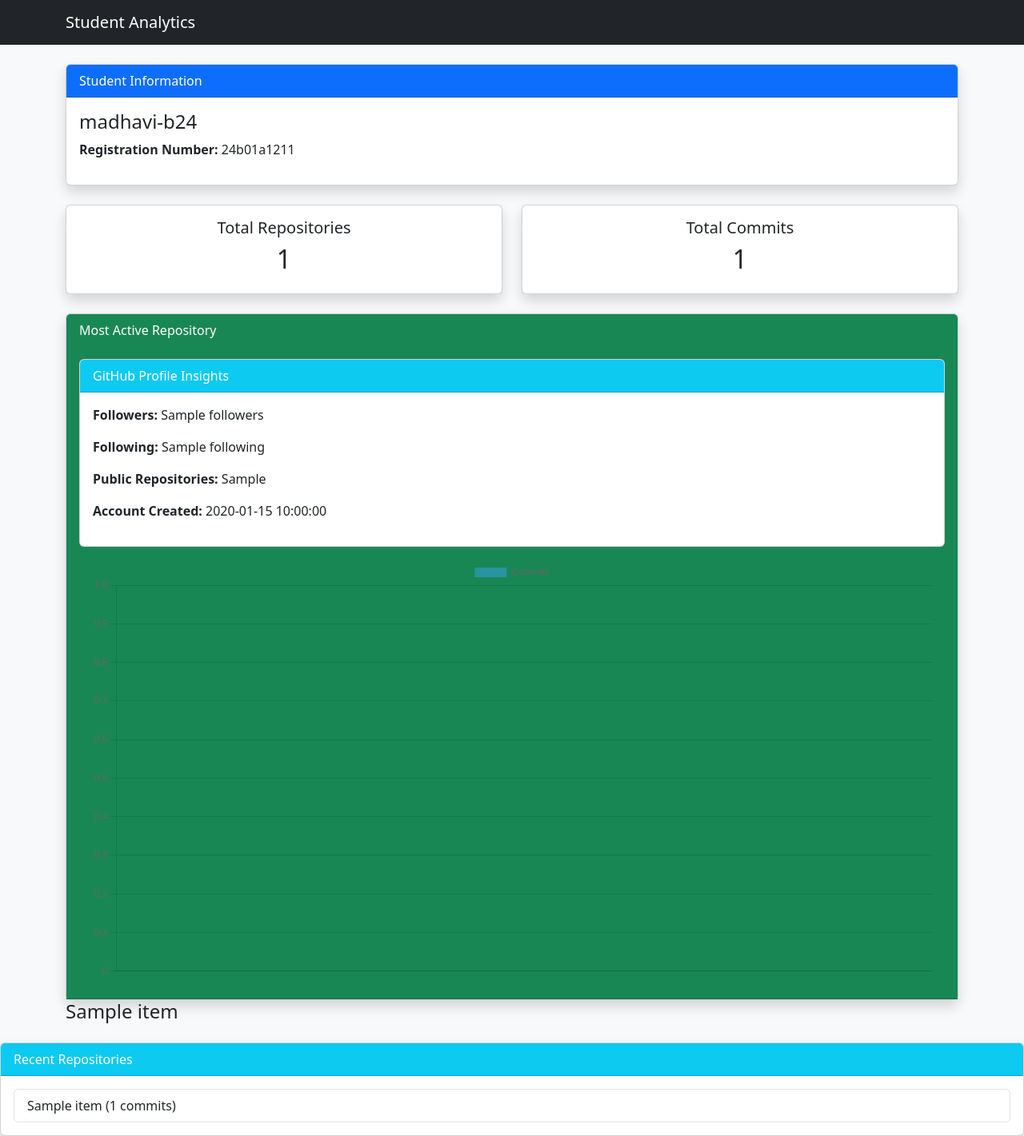
After one commit to madhavi-b24/Github-Activity-Tracker, a Flask app: page /student/24b01a1211 in a window 1280 px wide. The commit adds this page. Shown: the whole page at 80% size. Run offline with Flask 3, Linux system fonts and the light colour scheme; a database or web service that is not in the repository returns one stand-in record (values such as "Sample title"); data that the repository does not hold is empty.

Commit message:
Added student analytics dashboard ,leaderboard,charts,Github insights and Excel export

```diff
--- a/app.py
+++ b/app.py
@@ -1,7 +1,11 @@
 from flask import Flask, render_template, request, send_file, flash, redirect, url_for
 from students.student_manager import load_students, get_username_by_regno, generate_summary_csv
-from github_api.github_fetcher import fetch_github_data_for_user
+from github_api.github_fetcher import (
+    fetch_github_data_for_user,
+    fetch_profile
+)
 from reports.pdf_report import generate_student_pdf
+from reports.excel_report import generate_excel_report
 from pathlib import Path
 
 app = Flask(__name__)
@@ -28,6 +32,7 @@ def summary():
     for regno, username in selected_students.items():
         try:
             data = fetch_github_data_for_user(username)
+            profile=fetch_profile(username)
             repos = data.get("repos", [])
             total_commits = sum(r.get("commits_count", 0) for r in repos)
             all_data.append({
@@ -109,9 +114,20 @@ def dashboard():
     )
 
     top_students = leaderboard[:5]
+    student_names = [
+    student["username"]
+    for student in leaderboard
+     ]
+
+    student_commits = [
+    student["commits"]
+    for student in leaderboard
+    ]
 
     return render_template(
         "dashboard.html",
+        student_names=student_names,
+        student_commits=student_commits,
         total_students=total_students,
         total_repos=total_repos,
         total_commits=total_commits,
@@ -119,6 +135,92 @@ def dashboard():
         leaderboard=leaderboard,
         top_students=top_students
     )
+@app.route("/student/<regno>")
+def student_analytics(regno):
+
+    username = get_username_by_regno(regno)
+
+    if not username:
+        flash("Student not found", "danger")
+        return redirect(url_for("home"))
+
+    try:
+
+        data = fetch_github_data_for_user(username)
+
+        profile = fetch_profile(username)
+
+        repos = data.get("repos", [])
+
+        total_repos = len(repos)
+
+        total_commits = sum(
+            repo.get("commits_count", 0)
+            for repo in repos
+        )
+
+        most_active_repo = "N/A"
+
+        if repos:
+            most_active_repo = max(
+                repos,
+                key=lambda r: r.get("commits_count", 0)
+            )["name"]
+
+        recent_repos = repos[:5]
+
+        return render_template(
+            "student_analytics.html",
+            regno=regno,
+            username=username,
+            total_repos=total_repos,
+            total_commits=total_commits,
+            most_active_repo=most_active_repo,
+            recent_repos=recent_repos,
+            profile=profile
+        )
+
+    except Exception as e:
+
+        flash(str(e), "danger")
+        return redirect(url_for("home"))
+
+@app.route("/excel", methods=["POST"])
+def excel_report():
+
+    students = load_students()
+
+    all_data = []
+
+    for regno, username in students.items():
+
+        try:
+
+            data = fetch_github_data_for_user(username)
+
+            repos = data.get("repos", [])
+
+            total_commits = sum(
+                repo.get("commits_count", 0)
+                for repo in repos
+            )
+
+            all_data.append({
+                "regno": regno,
+                "username": username,
+                "repos_count": len(repos),
+                "total_commits": total_commits
+            })
+
+        except Exception as e:
+            print(e)
+
+    file_path = generate_excel_report(all_data)
+
+    return send_file(
+        file_path,
+        as_attachment=True
+    )
 
 if __name__ == "__main__":
     app.run(debug=True)
--- a/github_api/github_fetcher.py
+++ b/github_api/github_fetcher.py
@@ -2,9 +2,9 @@ import os
 from dotenv import load_dotenv
 import requests
 from time import sleep
+
 load_dotenv()
 
-# Paste your GitHub Personal Access Token here
 TOKEN = os.getenv("GITHUB_TOKEN")
 
 HEADERS = {
@@ -12,9 +12,27 @@ HEADERS = {
 }
 
 
+def fetch_profile(username):
+    """
+    Fetch GitHub profile information.
+    """
+    url = f"https://api.github.com/users/{username}"
+
+    response = requests.get(
+        url,
+        headers=HEADERS,
+        timeout=10
+    )
+
+    response.raise_for_status()
+
+    return response.json()
+
+
 def fetch_github_data_for_user(username, max_retries=3):
     """
     Fetch GitHub repositories and commit information for a user.
+
     Returns:
     {
         "repos": [
@@ -38,6 +56,7 @@ def fetch_github_data_for_user(username, max_retries=3):
                 )
 
                 response.raise_for_status()
+
                 return response.json()
 
             except requests.exceptions.RequestException as e:
--- a/students/students.csv
+++ b/students/students.csv
@@ -1,4 +1,4 @@
 RegNo,Username
 24b01a1211,madhavi-b24
-24b01a1242,satvika-g-29
-24b01a1226,abhinaya-2408
+24b01a1242,Sathvika-g-29
+24b01a1226,abhinaya2408
--- /dev/null
+++ b/templates/student_analytics.html
@@ -0,0 +1,196 @@
+<!DOCTYPE html>
+<html>
+<head>
+
+    <title>Student Analytics</title>
+
+    <link
+    href="https://cdn.jsdelivr.net/npm/bootstrap@5.3.3/dist/css/bootstrap.min.css"
+    rel="stylesheet">
+
+</head>
+
+<body class="bg-light">
+
+<nav class="navbar navbar-dark bg-dark">
+    <div class="container">
+
+        <span class="navbar-brand">
+            Student Analytics
+        </span>
+
+    </div>
+</nav>
+
+<div class="container mt-4">
+
+    <div class="card shadow">
+
+        <div class="card-header bg-primary text-white">
+            Student Information
+        </div>
+
+        <div class="card-body">
+
+            <h4>{{ username }}</h4>
+
+            <p>
+                <strong>Registration Number:</strong>
+                {{ regno }}
+            </p>
+
+        </div>
+
+    </div>
+
+    <div class="row mt-4">
+
+        <div class="col-md-6">
+
+            <div class="card shadow">
+
+                <div class="card-body text-center">
+
+                    <h5>Total Repositories</h5>
+
+                    <h2>{{ total_repos }}</h2>
+
+                </div>
+
+            </div>
+
+        </div>
+
+        <div class="col-md-6">
+
+            <div class="card shadow">
+
+                <div class="card-body text-center">
+
+                    <h5>Total Commits</h5>
+
+                    <h2>{{ total_commits }}</h2>
+
+                </div>
+
+            </div>
+
+        </div>
+
+    </div>
+
+    <div class="card mt-4 shadow">
+
+        <div class="card-header bg-success text-white">
+
+            Most Active Repository
+            <div class="card mt-4">
+
+    <div class="card-header bg-info text-white">
+        GitHub Profile Insights
+    </div>
+
+    <div class="card-body">
+
+        <p>
+            <strong>Followers:</strong>
+            {{ profile.followers }}
+        </p>
+
+        <p>
+            <strong>Following:</strong>
+            {{ profile.following }}
+        </p>
+
+        <p>
+            <strong>Public Repositories:</strong>
+            {{ profile.public_repos }}
+        </p>
+
+        <p>
+            <strong>Account Created:</strong>
+            {{ profile.created_at }}
+        </p>
+
+    </div>
+
+</div>
+
+    <div class="card-body">
+        <canvas id="repoChart"></canvas>
+    </div>
+</div>
+
+        </div>
+
+        <div class="card-body">
+
+            <h4>{{ most_active_repo }}</h4>
+
+        </div>
+
+    </div>
+
+    <div class="card mt-4 shadow">
+
+        <div class="card-header bg-info text-white">
+
+            Recent Repositories
+
+        </div>
+
+        <div class="card-body">
+
+            <ul class="list-group">
+
+                {% for repo in recent_repos %}
+
+                <li class="list-group-item">
+
+                    {{ repo.name }}
+                    ({{ repo.commits_count }} commits)
+
+                </li>
+
+                {% endfor %}
+
+            </ul>
+
+        </div>
+
+    </div>
+
+</div>
+<script src="https://cdn.jsdelivr.net/npm/chart.js"></script>
+<script>
+
+const labels = [
+{% for repo in repos %}
+"{{ repo.name }}",
+{% endfor %}
+];
+
+const commits = [
+{% for repo in repos %}
+{{ repo.commits_count }},
+{% endfor %}
+];
+
+new Chart(
+document.getElementById('repoChart'),
+{
+type:'bar',
+
+data:{
+labels:labels,
+
+datasets:[{
+label:'Commits',
+data:commits
+}]
+}
+});
+
+</script>
+</body>
+</html>
```
Also changed, not shown: reports/excel_report.py (added, +39 -0 lines), templates/dashboard.html (+34 -7 lines), templates/home.html (+18 -0 lines), 1 other file.
